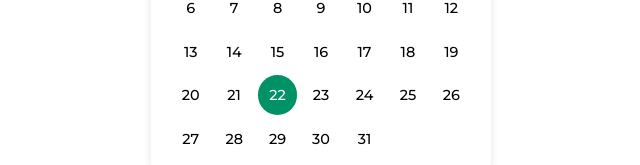
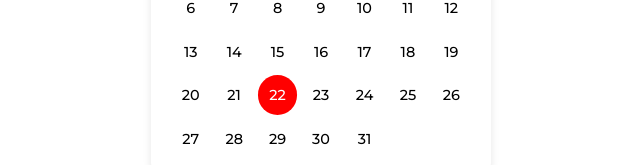
Before and after one commit to RubyM0226/notion_calendar_widget, a plain HTML site: page index.html in a window 1280 px wide. Shown: the part 406-571 px from the top of the page, without its empty margins (319-959 px from the left). Drawn offline with Linux system fonts and the light colour scheme.

Commit message:
Update index.html

```diff
--- a/index.html
+++ b/index.html
@@ -95,7 +95,7 @@
     }
 
     .selected {
-      background: #009166;
+      background: red;
       color: white;
       border-radius: 50%;
     }
```
